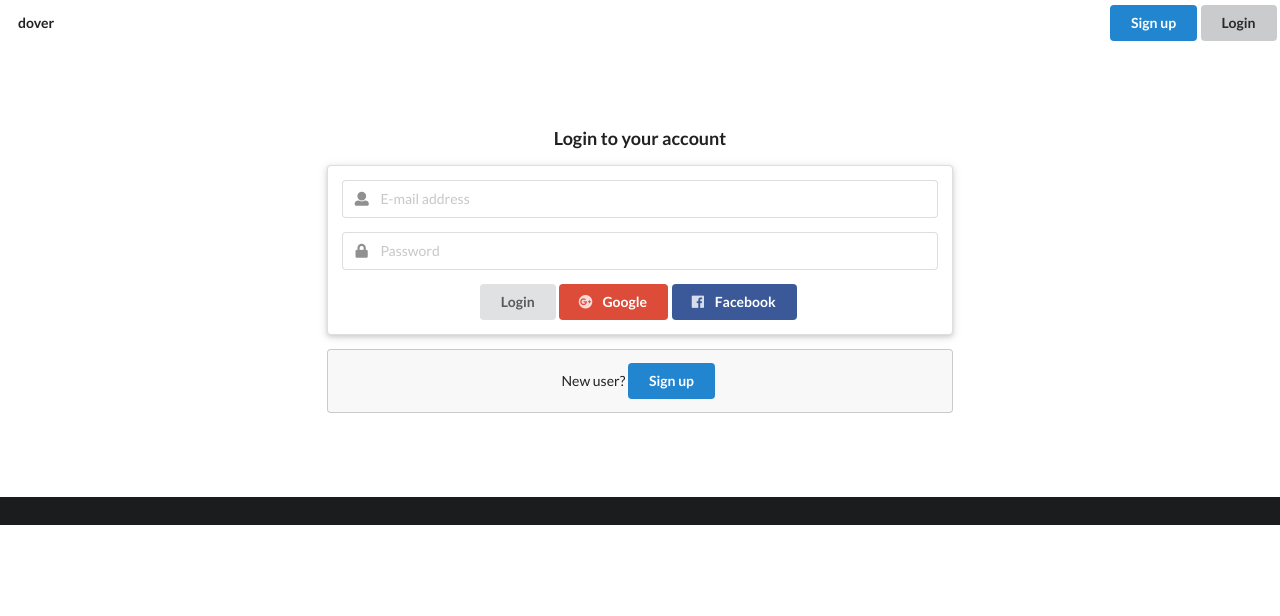
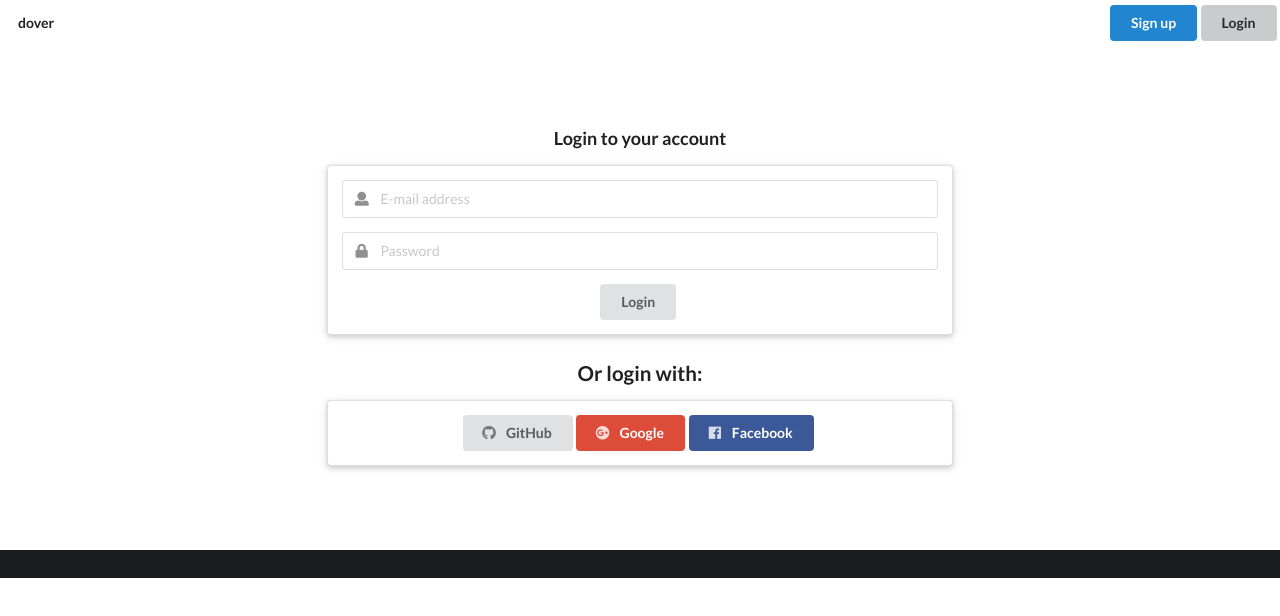
Before and after one commit to bexxpants/dover, a Vue app: page /#/signup in a window 1280 px wide. Both pictures are taken after a click on the button "Login". Shown: the top 616 px of the page. Built offline with nearby package versions, Linux system fonts and the light colour scheme.

Commit message:
minor changes in login buttons

```diff
--- a/src/components/Login.vue
+++ b/src/components/Login.vue
@@ -17,7 +17,16 @@
             </div>
           </div>
           <div class="field">
-            <a class="ui button">Login</a>
+            <button class="ui button">Login</button>
+          </div>
+        </div>
+        <div class="ui header">Or login with:</div>
+        <div class="ui raised segment">
+          <div class="field">
+            <a class="ui github button">
+              <i class="github icon"></i>
+              GitHub
+            </a>
             <a class="ui google plus button">
               <i class="google plus icon"></i>
               Google
@@ -28,10 +37,6 @@
             </a>
           </div>
         </div>
-      </div>
-      <div class="ui message">
-        New user?
-        <router-link to="/" tag="button" class="ui button primary">Sign up</router-link>
       </div>
     </div>
   </div>
```
